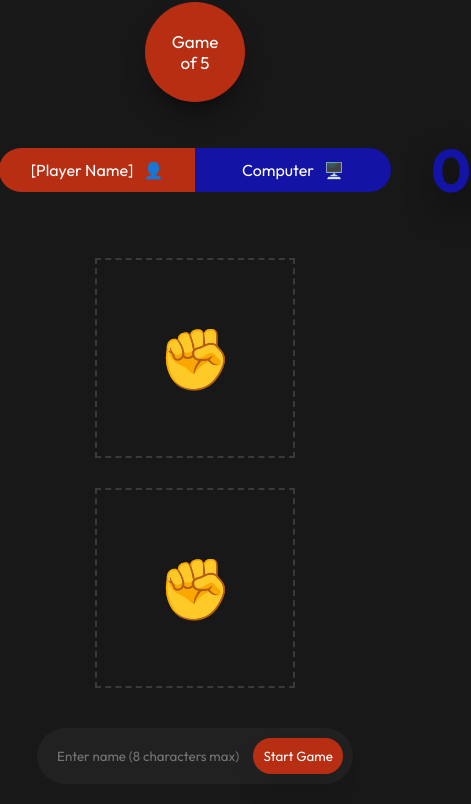
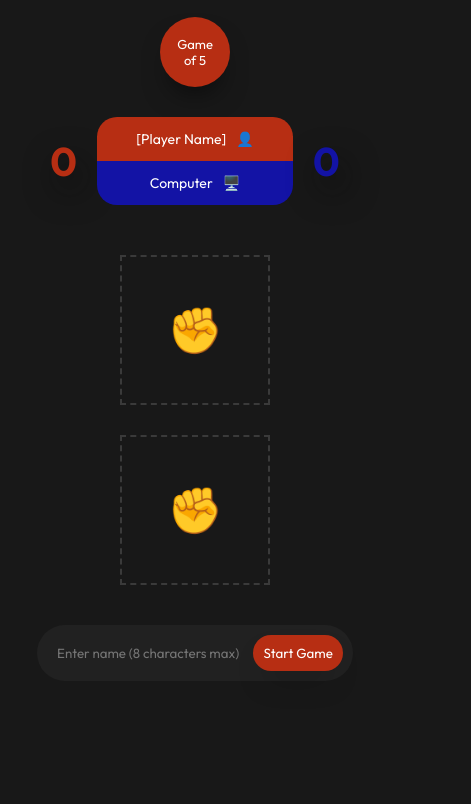
Before and after one commit to chimdinduonyia/Rock-Paper-Scissors-Game, a plain HTML site: page index.html in a window 390 px wide. Shown: the part 119-923 px from the top of the page, 471 px wide, since content can reach past the window. After the commit the page ends 864 px from the top, so only its background shows below. Drawn offline with Linux system fonts and the light colour scheme.

Commit message:
Added Media Queries for Responsiveness

```diff
--- a/style.css
+++ b/style.css
@@ -369,6 +369,17 @@ h1{
 }
 
 @media screen and (max-width: 600px){
+
+    .round{
+        width: 70px;
+        height: 70px;
+        font-size: 13px;
+    }
+
+    h1{
+        font-size: 30px;
+    }
+
     .game-board{
         flex-direction: column-reverse;
         align-items: center;
@@ -379,4 +390,37 @@ h1{
         align-items: center;
     }
 
+    .score-board{
+        gap: 20px;
+        align-items: center;
+        /* flex-direction: column; */
+    }
+
+    .home, .away{
+        font-size: 40px;
+    }
+
+    .main-scoreboard{
+        flex-direction: column;
+    }
+
+    .player-score-name{
+        border-radius: 20px 20px 0 0;
+        font-size: 14px
+    }
+    .computer-score-name{
+        border-radius:  0 0 20px 20px;
+        font-size: 14px;
+    }
+
+    .hand{
+        width: 150px;
+        height: 150px;
+    }
+
+    .choice{
+        font-size: 45px;
+    }
+
+
 }
```
